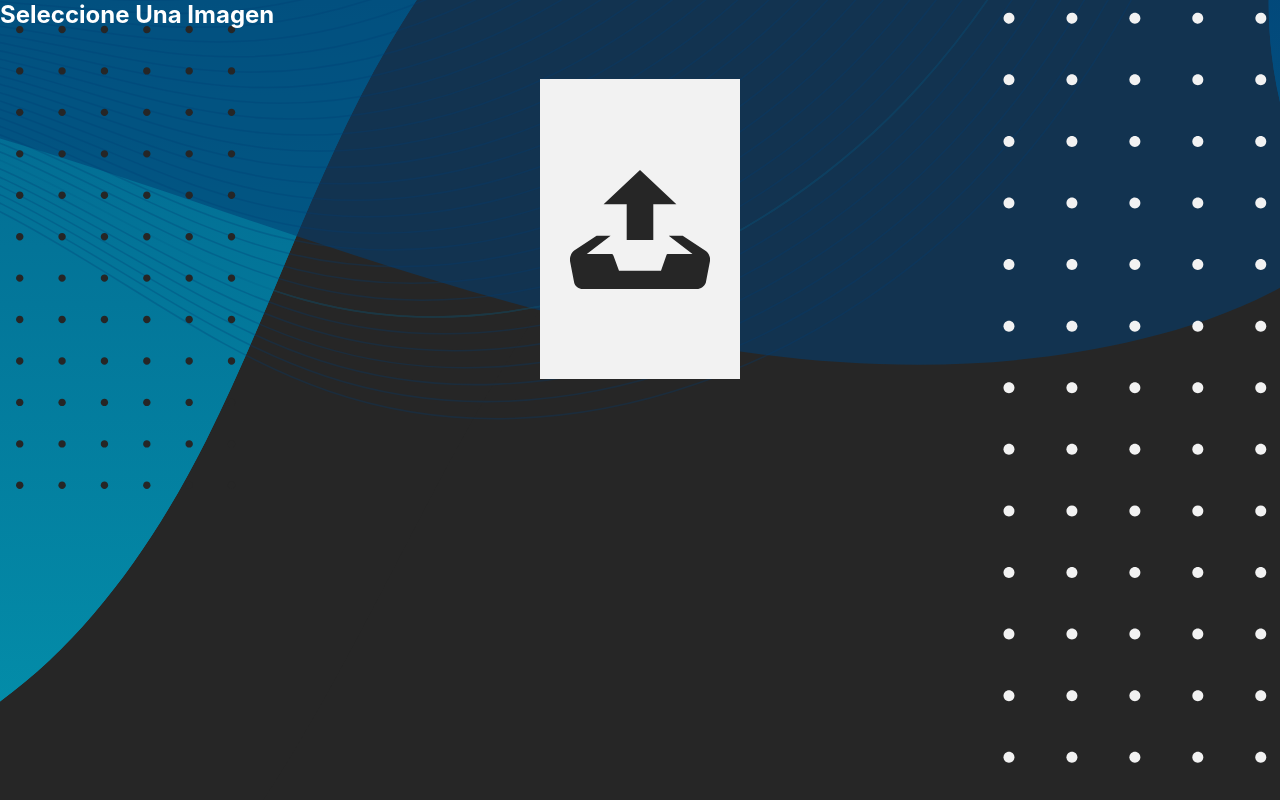
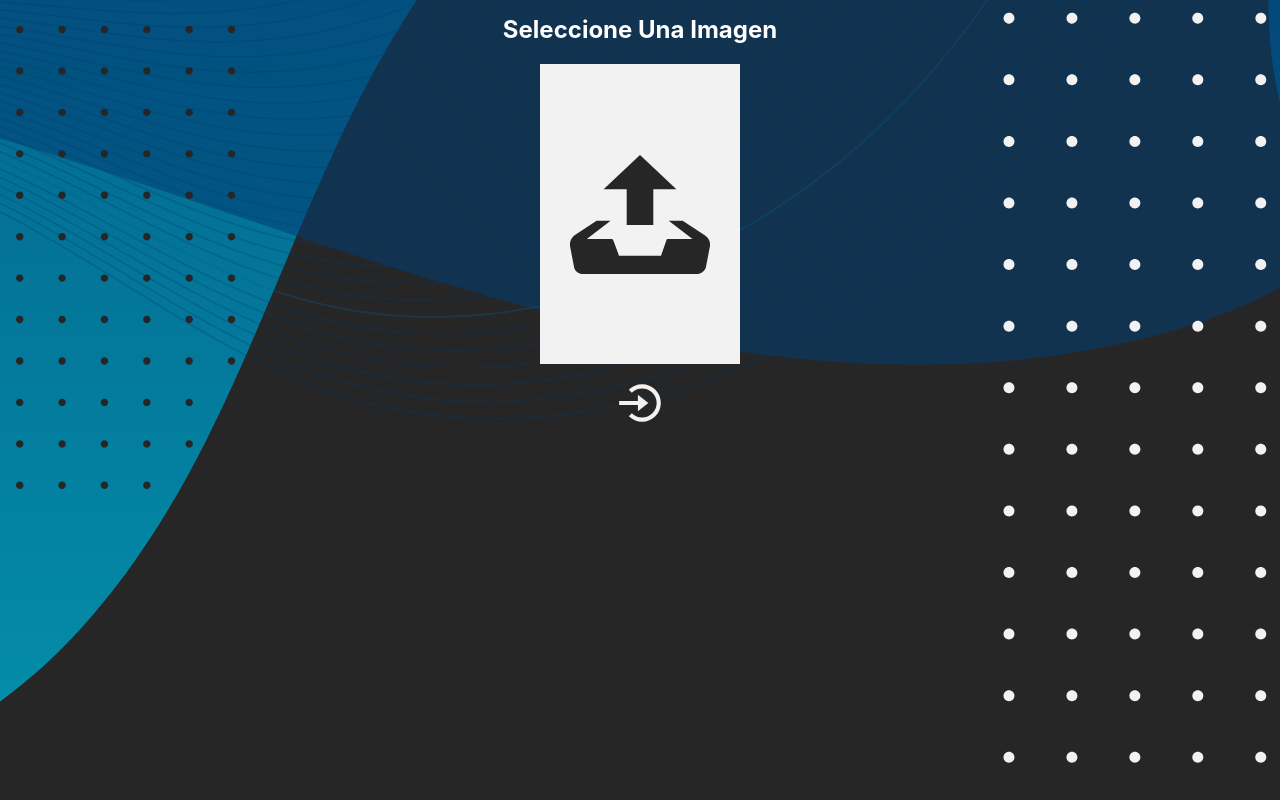
Before and after one commit to JoelSanchez01/TomografiasAppFront, a React (Create React App) app: page /subir in a window 1280 px wide. Built offline with nearby package versions, Linux system fonts and the light colour scheme.

Commit message:
Se tiene listo la pagina de Subir

```diff
--- a/src/pages/Subir.jsx
+++ b/src/pages/Subir.jsx
@@ -1,6 +1,7 @@
 import React from "react";
 import InputFile from "../components/Inputfile";
 import "../styles/Subir.css";
+import ButtonLog from "../components/ButtonLog";
 
 class Subir extends React.Component {
   render() {
@@ -8,6 +9,7 @@ class Subir extends React.Component {
       <div className="Container">
         <h2>Seleccione Una Imagen</h2>
         <InputFile />
+        <ButtonLog />
       </div>
     );
   }
--- a/src/styles/InputFile.css
+++ b/src/styles/InputFile.css
@@ -1,11 +1,11 @@
 /**********File Inputs**********/
 .container-input {
     text-align: center;
-    padding: 50px 0;
+    padding: 20px 0 0;
     border-radius: 6px;
     width: 100%;
     margin: 0 auto;
-    margin-bottom: 20px;
+
 }
 
 .inputfile {
--- a/src/styles/Subir.css
+++ b/src/styles/Subir.css
@@ -9,4 +9,11 @@
     margin: 0;
     height: 100vh;
     color: white;
+    display: flex;
+    flex-direction: column;
+    align-items: center;
 }
+
+h2 {
+    padding-top: 15px;
+}
```
